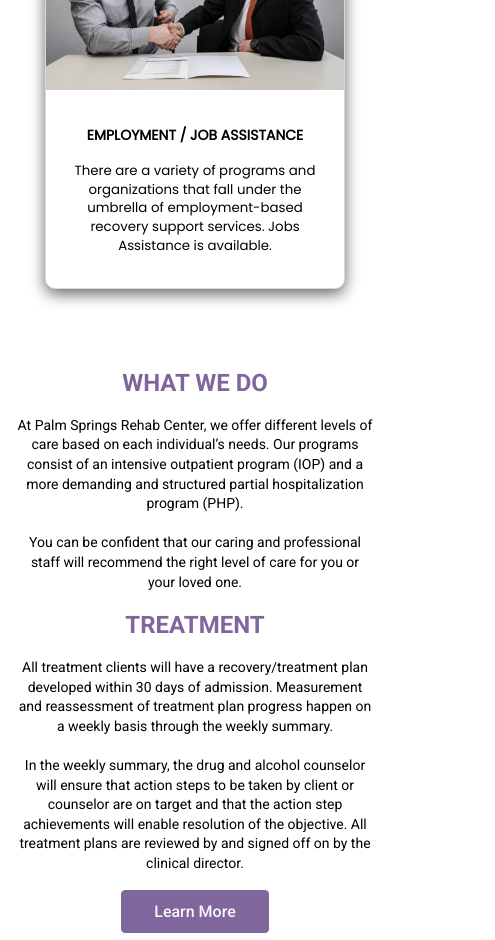
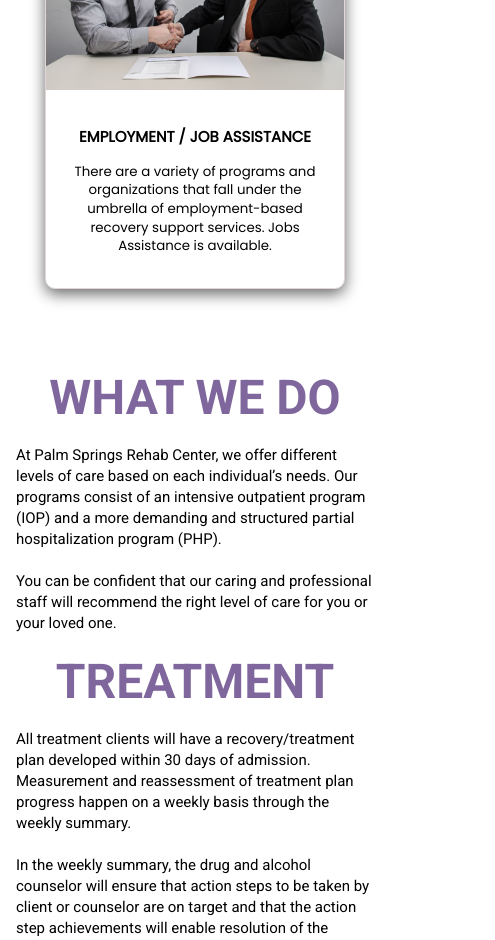
Before and after one commit to christiandc19/palm-springs-rehab, a React (Create React App) app: page /contact/insurance/contact/op/op/op/about-us/op/op in a window 390 px wide. Shown: the part 1980-2920 px from the top of the page, 495 px wide, since content can reach past the window. Built offline with nearby package versions, Linux system fonts and the light colour scheme; a web font is replaced by a local one.

Commit message:
media queries

```diff
--- a/src/components/iop/IopSection.css
+++ /dev/null
@@ -1,55 +0,0 @@
-.wrap {
-    display: flex;
-    flex-wrap: wrap ;
-    justify-content: center;
-    margin: 3rem 0;
-  }
-
-  .box {
-      width: 600px;
-      height: auto;
-      display: inline-block;
-      margin: 1rem;
-  }
-
-  .wrap .header {
-      text-align: left;
-  }
-
-  .box img {
-      border-radius: 10px;
-  }
-
-  p {
-      font-size: 15px;
-  }
-
-
-
-  /* MEDIA QUERIES */
-
-  @media screen and (max-width:390px) {
-
-    p {
-        font-size: 14px;
-        text-align: center;
-    }
-
-    .wrap .header {
-        font-size: 1.5rem;
-        text-align: center;
-    }
-
-    .wrap .box-btn button {
-        margin: 1rem auto;
-
-    }
-}
-
-
-@media screen and (max-width:375px) {
-  .box img {
-      width: 350px;
-      height: 300px;
-  }
-}
--- a/src/components/iop/IopSection.js
+++ b/src/components/iop/IopSection.js
@@ -1,5 +1,4 @@
 import React from 'react'
-import './IopSection.css'
 import { Link } from 'react-router-dom';
 import Fade from 'react-reveal/Fade';
 import { Link as LinkRoll } from 'react-scroll'
--- a/src/components/op/OpSection.css
+++ /dev/null
@@ -1,55 +0,0 @@
-.wrap {
-    display: flex;
-    flex-wrap: wrap ;
-    justify-content: center;
-    margin: 3rem 0;
-  }
-
-  .box {
-      width: 600px;
-      height: auto;
-      display: inline-block;
-      margin: 1rem;
-  }
-
-  .wrap .header {
-      text-align: left;
-  }
-
-  .box img {
-      border-radius: 10px;
-  }
-
-  p {
-      font-size: 15px;
-  }
-
-
-
-  /* MEDIA QUERIES */
-
-  @media screen and (max-width:390px) {
-
-      p {
-          font-size: 14px;
-          text-align: center;
-      }
-
-      .wrap .header {
-          font-size: 1.5rem;
-          text-align: center;
-      }
-
-      .wrap .box-btn button {
-          margin: 1rem auto;
-
-      }
-  }
-
-
-  @media screen and (max-width:375px) {
-    .box img {
-        width: 350px;
-        height: 300px;
-    }
-  }
--- a/src/components/op/OpSection.js
+++ b/src/components/op/OpSection.js
@@ -1,5 +1,4 @@
 import React from 'react'
-import './OpSection.css'
 import { Link } from 'react-router-dom';
 import Fade from 'react-reveal/Fade';
 import { Link as LinkRoll } from 'react-scroll'
--- a/src/components/php/PhpSection.js
+++ b/src/components/php/PhpSection.js
@@ -1,5 +1,4 @@
 import React from 'react'
-import './PhpSectionStyles.css'
 import { Link } from 'react-router-dom';
 import Fade from 'react-reveal/Fade';
 import { Link as LinkRoll } from 'react-scroll'
--- a/src/components/php/PhpSectionStyles.css
+++ /dev/null
@@ -1,53 +0,0 @@
-.wrap {
-    display: flex;
-    flex-wrap: wrap ;
-    justify-content: center;
-    margin: 3rem 0;
-  }
-
-  .box {
-      height: auto;
-      margin: 1rem;
-  }
-
-  .wrap .header {
-      text-align: left;
-  }
-
-  .box img {
-      border-radius: 10px;
-  }
-
-  p {
-      font-size: 15px;
-  }
-
-
-
-  /* MEDIA QUERIES */
-
-  @media screen and (max-width:490px) {
-
-    p {
-        font-size: 14px;
-        text-align: center;
-    }
-
-    .wrap .header {
-        font-size: 1.5rem;
-        text-align: center;
-    }
-
-    .wrap .box-btn button {
-        margin: 1rem auto;
-
-    }
-}
-
-
-@media screen and (max-width:375px) {
-  .box img {
-      width: 350px;
-      height: 300px;
-  }
-}
--- a/src/components/whatWeDo/WhatWeDo.js
+++ b/src/components/whatWeDo/WhatWeDo.js
@@ -12,8 +12,8 @@ const WhatWeDo = () => {
     <>
 <div className='wrap'>
     <Fade left>
-    <div className="box box-left">
-        <h1 className='header'>WHAT WE DO</h1>
+    <div className="box left">
+        <h1 className='title'>WHAT WE DO</h1>
         <br/>
         <p>At Palm Springs Rehab Center, we offer different levels of care based on each individual’s needs. Our programs consist of an intensive outpatient program (IOP) and a more demanding and structured partial hospitalization program (PHP). <br /> <br />You can be confident that our caring and professional staff will recommend the right level of care for you or your loved one.</p>
         <br />
--- a/src/components/whatWeDo/WhatWeDoStyles.css
+++ b/src/components/whatWeDo/WhatWeDoStyles.css
@@ -13,7 +13,7 @@
 }
 
 .wrap .header {
-    text-align: left;
+    text-align: center;
 
 }
 
@@ -29,7 +29,7 @@ p {
 
 /* MEDIA QUERIES */
 
-@media screen and (max-width:940px) {
+@media screen and (max-width:375px) {
 
     .box {
         width: 300px;
@@ -41,7 +41,6 @@ p {
 
     p {
         font-size: 14px;
-        text-align: center;
     }
 
     .wrap .header {
@@ -49,8 +48,4 @@ p {
         text-align: center;
     }
 
-    .wrap .box-btn button {
-        margin: 1rem auto;
-
-    }
 }
```
